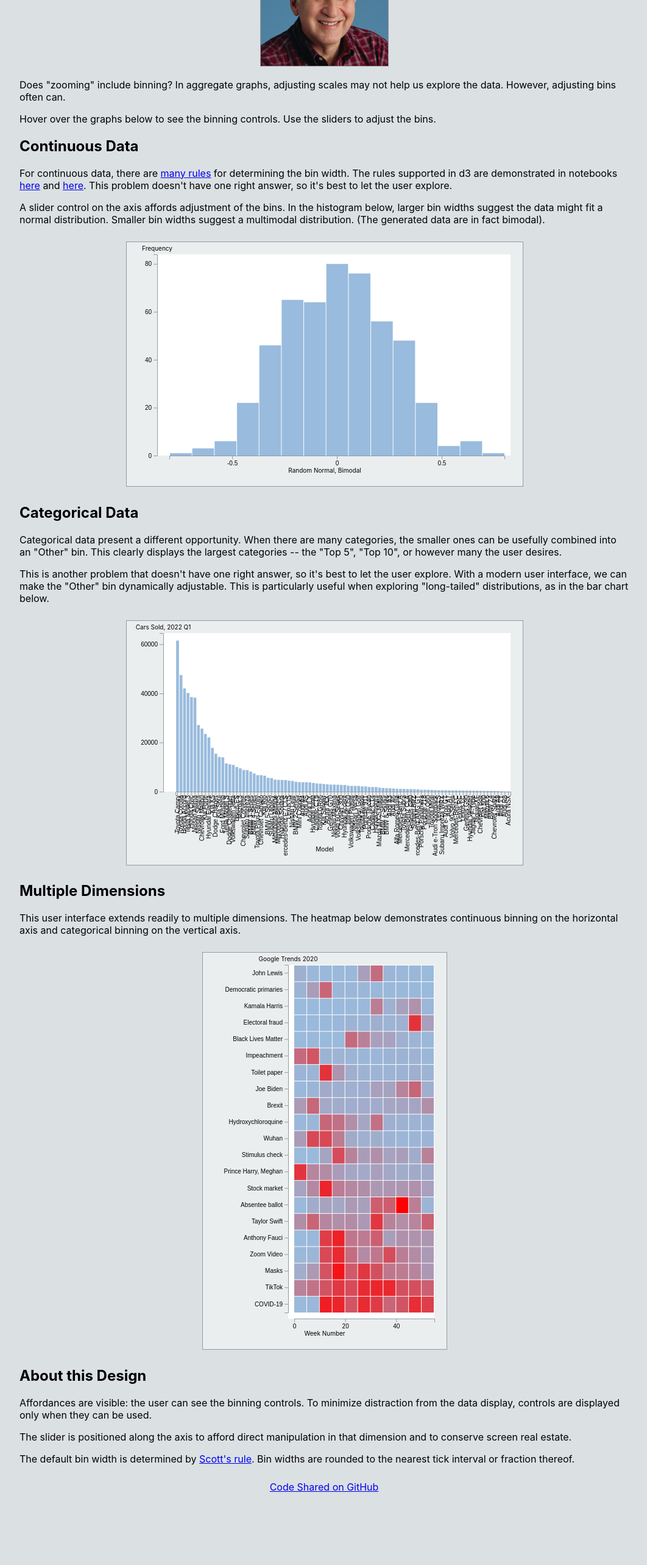
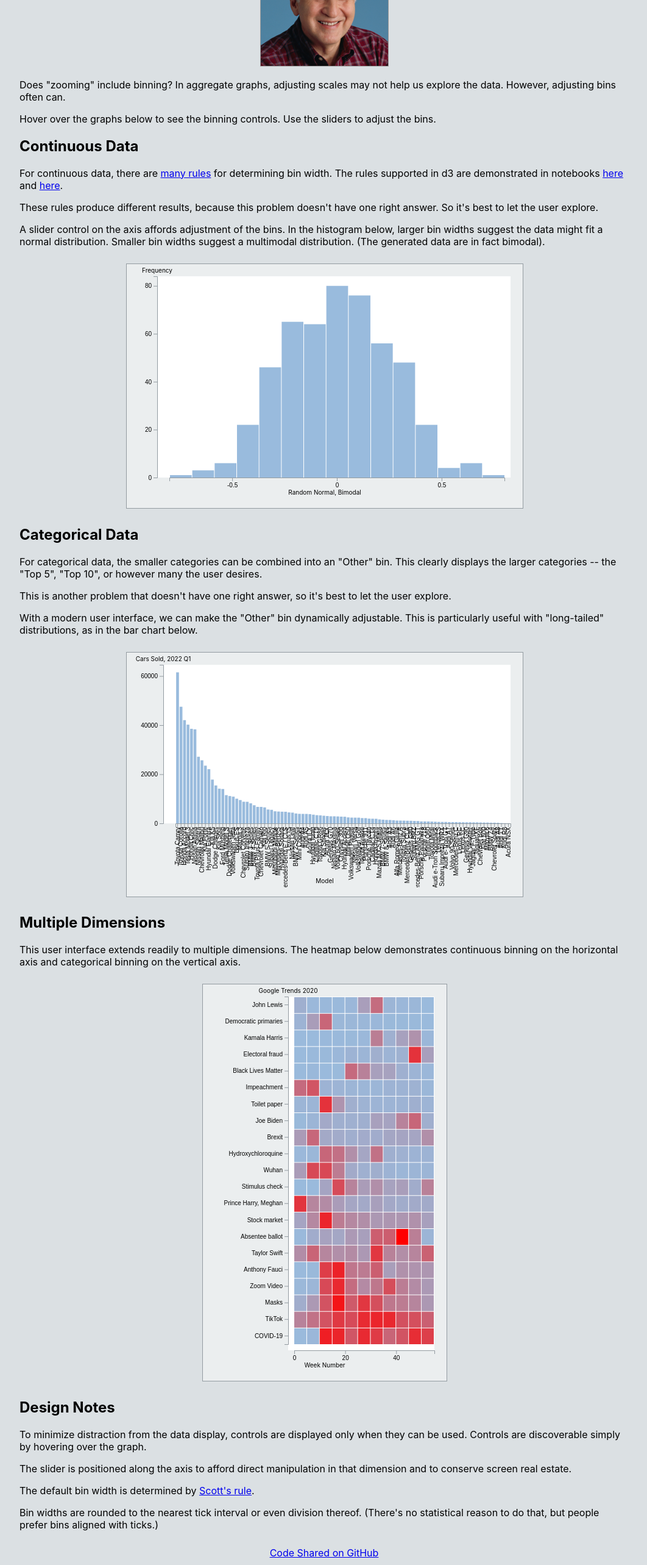
Before and after one commit to hemanrobinson/top-n-binning, a React (Create React App) app: page / in a window 1280 px wide. Shown: the part 225-2791 px from the top of the page at 61% size, without its empty margins (108-1170 px from the left). Before the commit the page ends 2683 px from the top, so only its background shows below. Built offline with nearby package versions, Linux system fonts and the light colour scheme.

Commit message:
improve text

```diff
--- a/src/App.js
+++ b/src/App.js
@@ -27,7 +27,10 @@ const App = () => {
                 </p>
                 <h2>Continuous Data</h2>
                 <p>
-                For continuous data, there are <a href="https://en.wikipedia.org/wiki/Histogram#Number_of_bins_and_width">many rules</a> for determining the bin width.  The rules supported in d3 are demonstrated in notebooks <a href="https://observablehq.com/@d3/d3-bin">here</a> and <a href="https://observablehq.com/@jonhelfman/plot-histogram-bin-width">here</a>.  This problem doesn't have one right answer, so it's best to let the user explore.
+                For continuous data, there are <a href="https://en.wikipedia.org/wiki/Histogram#Number_of_bins_and_width">many rules</a> for determining bin width.  The rules supported in d3 are demonstrated in notebooks <a href="https://observablehq.com/@d3/d3-bin">here</a> and <a href="https://observablehq.com/@jonhelfman/plot-histogram-bin-width">here</a>.
+                </p>
+                <p>
+                These rules produce different results, because this problem doesn't have one right answer.  So it's best to let the user explore.
                 </p>
                 <p>
                 A slider control on the axis affords adjustment of the bins.  In the histogram below, larger bin widths suggest the data might fit a normal distribution.  Smaller bin widths suggest a multimodal distribution.  (The generated data are in fact bimodal).
@@ -39,10 +42,13 @@ const App = () => {
             <div className="Description">
                 <h2>Categorical Data</h2>
                 <p>
-                Categorical data present a different opportunity.  When there are many categories, the smaller ones can be usefully combined into an "Other" bin.  This clearly displays the largest categories -- the "Top 5", "Top 10", or however many the user desires.
+                For categorical data, the smaller categories can be combined into an "Other" bin.  This clearly displays the larger categories -- the "Top 5", "Top 10", or however many the user desires.
                 </p>
                 <p>
-                This is another problem that doesn't have one right answer, so it's best to let the user explore.  With a modern user interface, we can make the "Other" bin dynamically adjustable.  This is particularly useful when exploring "long-tailed" distributions, as in the bar chart below.
+                This is another problem that doesn't have one right answer, so it's best to let the user explore.
+                </p>
+                <p>
+                With a modern user interface, we can make the "Other" bin dynamically adjustable.  This is particularly useful with "long-tailed" distributions, as in the bar chart below.
                 </p>
             </div>
             <div className="Graph">
@@ -58,15 +64,18 @@ const App = () => {
                 <Heatmap dataSet={ "Trends" } />
             </div>
             <div className="Description">
-                <h2>About this Design</h2>
+                <h2>Design Notes</h2>
                 <p>
-                Affordances are visible:  the user can see the binning controls.  To minimize distraction from the data display, controls are displayed only when they can be used.
+                To minimize distraction from the data display, controls are displayed only when they can be used.  Controls are discoverable simply by hovering over the graph.
                 </p>
                 <p>
                 The slider is positioned along the axis to afford direct manipulation in that dimension and to conserve screen real estate.
                 </p>
                 <p>
-                The default bin width is determined by <a href="https://github.com/d3/d3-array/blob/main/README.md#thresholdScott">Scott's rule</a>.  Bin widths are rounded to the nearest tick interval or fraction thereof.
+                The default bin width is determined by <a href="https://github.com/d3/d3-array/blob/main/README.md#thresholdScott">Scott's rule</a>.
+                </p>
+                <p>
+                Bin widths are rounded to the nearest tick interval or even division thereof.  (There's no statistical reason to do that, but people prefer bins aligned with ticks.)
                 </p>
             </div>
             <a href="https://github.com/hemanrobinson/zoom/">Code Shared on GitHub</a>
```
